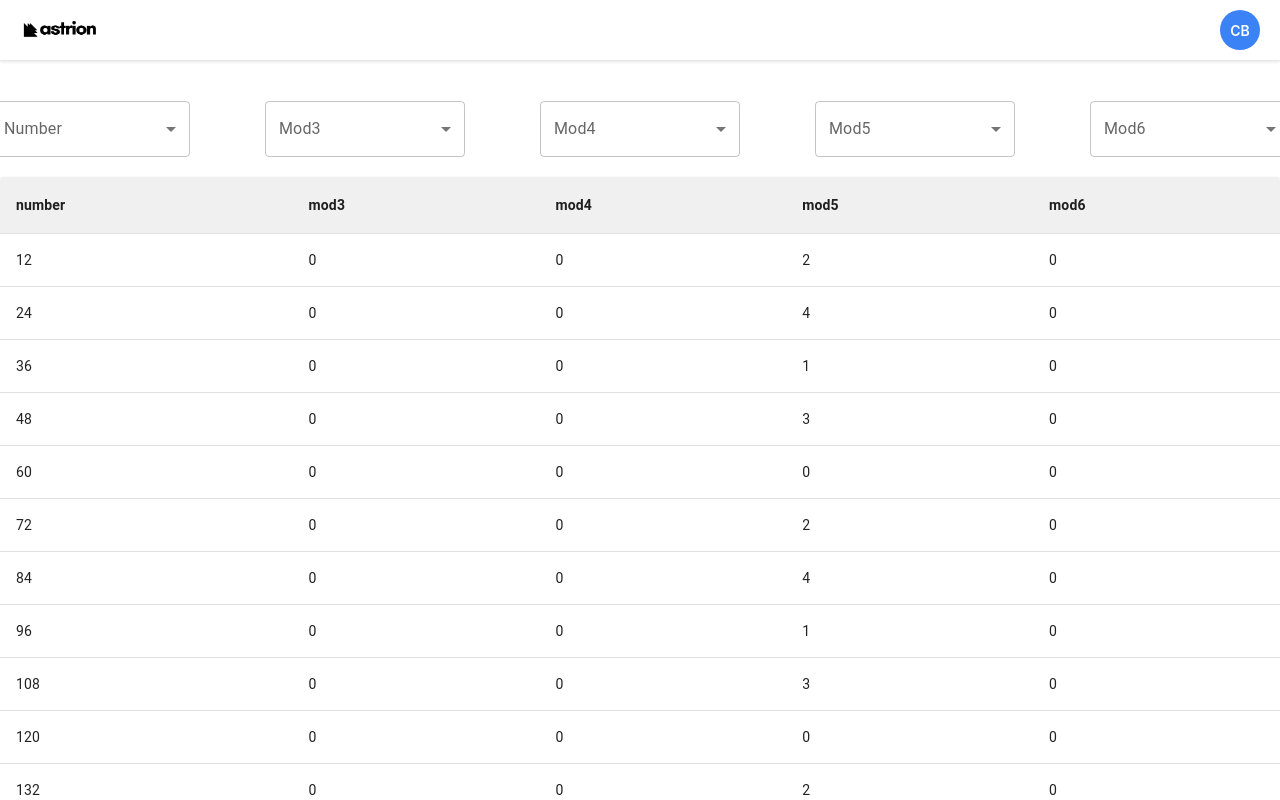
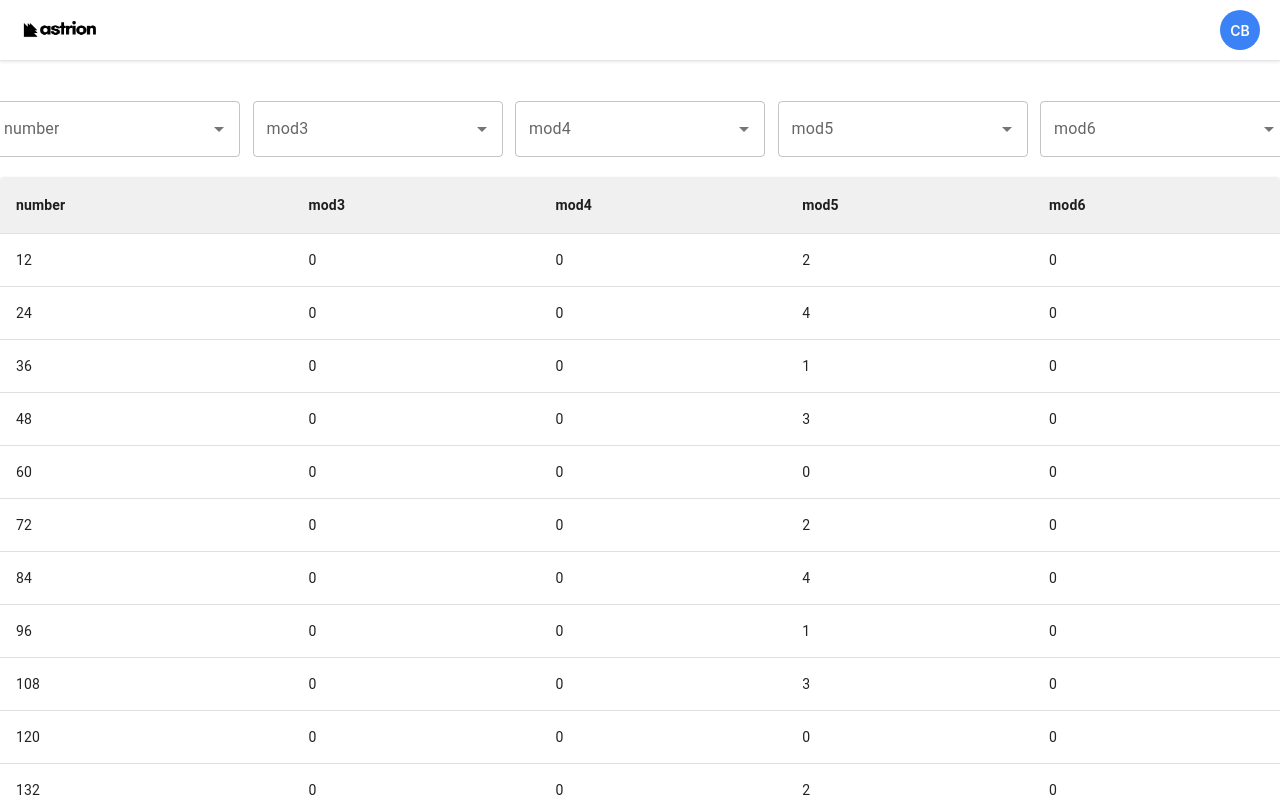
Before and after one commit to cole-britton/fe-filter-astrion, a React (Vite) app: page / in a window 1280 px wide. Shown: the top 800 px of the page. Built offline with nearby package versions, Linux system fonts and the light colour scheme.

Commit message:
implemented autocomplete

```diff
--- a/package.json
+++ b/package.json
@@ -18,6 +18,7 @@
     "react": "^19.1.0",
     "react-data-table-component": "^7.7.0",
     "react-dom": "^19.1.0",
+    "react-window": "^1.8.11",
     "styled-components": "^6.1.19",
     "typescript": "^4.9.5",
     "web-vitals": "^2.1.4"
@@ -51,6 +52,7 @@
     "@testing-library/react": "^16.3.0",
     "@types/node": "^24.0.1",
     "@types/papaparse": "^5.3.16",
+    "@types/react-window": "^1.8.8",
     "@vitejs/plugin-react": "^4.5.2",
     "jsdom": "^26.1.0",
     "vite": "^6.3.5",
--- a/src/App.tsx
+++ b/src/App.tsx
@@ -2,14 +2,20 @@ import { useEffect, useState } from "react";
 import Papa from "papaparse";
 import "./App.css";
 import CustomPaginationActionsTable from "./components/DataTableBase/DataTableBase";
-import MultipleSelect from "./components/MultiSelect/MultiSelect";
 import HeaderBar from "./components/HeaderBar/HeaderBar";
+import AutocompleteBase from "./components/AutoComplete/AutoComplete";
+import AutocompleteBigList from "./components/AutoCompleteBigList/AutoCompleteBigList";
+
+interface filterObject {
+  title: string;
+  options: string[];
+}
 
 function App() {
   const [tableHeaders, setTableHeaders] = useState<string[]>([]);
   const [tableRows, setTableRows] = useState<any[][]>([]);
   const [loading, setLoading] = useState<boolean>(true);
-  const [numberOptions, setNumberOptions] = useState<string[]>([]);
+  const [filterOptions, setFilterOptions] = useState<filterObject[]>([]);
 
   useEffect(() => {
     setLoading(true);
@@ -28,45 +34,38 @@ function App() {
             if (results.data && results.data.length > 0) {
               const headers = results.data[0] as string[];
               const rowsData = results.data.slice(1) as any[][];
-              // Filter out any potentially empty trailing rows from parsing
-              const nonEmptyRows = rowsData.filter((row) =>
-                row.some(
-                  (cell) => cell !== null && cell !== undefined && cell !== ""
-                )
-              );
+
               setTableHeaders(headers);
-              setTableRows(nonEmptyRows);
+              setTableRows(rowsData);
 
-              let numberColIndex = headers.findIndex(
-                (h) => h.toLowerCase() === "number"
-              );
-              if (numberColIndex === -1) {
-                numberColIndex = headers.findIndex(
-                  (h) => h.toLowerCase() === "numbers"
-                );
-              }
+              const allFilterOptions: filterObject[] = [];
 
-              if (numberColIndex !== -1) {
-                const allNumberValues = nonEmptyRows
-                  .map((row) => row[numberColIndex])
+              for (
+                let columnIndex = 0;
+                columnIndex < headers.length;
+                columnIndex++
+              ) {
+                const columnValues = rowsData
+                  .map((row) => row[columnIndex])
                   .filter(
                     (value) =>
                       value !== null && value !== undefined && value !== ""
                   );
 
-                const uniqueNumberValues = Array.from(
-                  new Set(allNumberValues.map(String))
+                const uniqueValues = Array.from(
+                  new Set(columnValues.map(String))
                 );
-                setNumberOptions(uniqueNumberValues);
-              } else {
-                console.error(
-                  "Column 'number' or 'numbers' not found in CSV headers."
-                );
-                setNumberOptions([]);
+
+                allFilterOptions.push({
+                  title: headers[columnIndex],
+                  options: uniqueValues,
+                });
               }
+
+              setFilterOptions(allFilterOptions);
             } else {
               console.error("Parsed CSV data is empty or invalid.");
-              setNumberOptions([]);
+              setFilterOptions([]);
             }
             setLoading(false);
           },
@@ -95,11 +94,19 @@ function App() {
         email="cbritton@gmail.com"
       />
       <div className="dropdown-container">
-        <MultipleSelect label="Number" options={numberOptions} />
-        <MultipleSelect label="Mod3" options={numberOptions} />
-        <MultipleSelect label="Mod4" options={numberOptions} />
-        <MultipleSelect label="Mod5" options={numberOptions} />
-        <MultipleSelect label="Mod6" options={numberOptions} />
+        <AutocompleteBigList
+          options={filterOptions[0]?.options || []}
+          label={filterOptions[0]?.title || ""}
+        />
+        {filterOptions.slice(1, 5).map((filter, idx) => (
+          <AutocompleteBase
+            key={idx}
+            options={
+              idx === 0 ? filter.options.slice(0, 10) : filter.options || []
+            }
+            label={filter.title || ""}
+          />
+        ))}
       </div>
       <CustomPaginationActionsTable
         headers={tableHeaders}
--- /dev/null
+++ b/src/components/AutoComplete/AutoComplete.tsx
@@ -0,0 +1,44 @@
+import Checkbox from "@mui/material/Checkbox";
+import TextField from "@mui/material/TextField";
+import Autocomplete from "@mui/material/Autocomplete";
+import CheckBoxOutlineBlankIcon from "@mui/icons-material/CheckBoxOutlineBlank";
+import CheckBoxIcon from "@mui/icons-material/CheckBox";
+
+const icon = <CheckBoxOutlineBlankIcon fontSize="small" />;
+const checkedIcon = <CheckBoxIcon fontSize="small" />;
+
+interface AutocompleteBaseProps {
+  label: string;
+  options: string[];
+}
+
+export default function AutocompleteBase({
+  label = "Select Options",
+  options = [],
+}: AutocompleteBaseProps) {
+  return (
+    <Autocomplete
+      multiple
+      id="checkboxes-tags-demo"
+      options={options}
+      disableCloseOnSelect
+      getOptionLabel={(option) => option}
+      renderOption={(props, option, { selected }) => {
+        const { key, ...optionProps } = props;
+        return (
+          <li key={key} {...optionProps}>
+            <Checkbox
+              icon={icon}
+              checkedIcon={checkedIcon}
+              style={{ marginRight: 8 }}
+              checked={selected}
+            />
+            {option}
+          </li>
+        );
+      }}
+      style={{ width: 250 }}
+      renderInput={(params) => <TextField {...params} label={label} />}
+    />
+  );
+}
--- /dev/null
+++ b/src/components/AutoCompleteBigList/AutoCompleteBigList.tsx
@@ -0,0 +1,151 @@
+import * as React from "react";
+import TextField from "@mui/material/TextField";
+import Autocomplete, { autocompleteClasses } from "@mui/material/Autocomplete";
+import useMediaQuery from "@mui/material/useMediaQuery";
+import Popper from "@mui/material/Popper";
+import { useTheme, styled } from "@mui/material/styles";
+import { VariableSizeList, ListChildComponentProps } from "react-window";
+import Typography from "@mui/material/Typography";
+
+interface AutocompleteBigListProps {
+  label: string;
+  options: string[];
+}
+
+function renderRow(props: ListChildComponentProps) {
+  const { data, index, style } = props;
+  const dataSet = data[index];
+  const inlineStyle = {
+    ...style,
+    top: (style.top as number) + 8,
+  };
+
+  const { key, ...optionProps } = dataSet[0];
+
+  return (
+    <Typography
+      key={key}
+      component="li"
+      {...optionProps}
+      noWrap
+      style={inlineStyle}
+    >
+      {`${dataSet[1]}`}
+    </Typography>
+  );
+}
+
+const OuterElementContext = React.createContext({});
+
+const OuterElementType = React.forwardRef<HTMLDivElement>((props, ref) => {
+  const outerProps = React.useContext(OuterElementContext);
+  return <div ref={ref} {...props} {...outerProps} />;
+});
+
+function useResetCache(data: any) {
+  const ref = React.useRef<VariableSizeList>(null);
+  React.useEffect(() => {
+    if (ref.current != null) {
+      ref.current.resetAfterIndex(0, true);
+    }
+  }, [data]);
+  return ref;
+}
+
+const ListboxComponent = React.forwardRef<
+  HTMLDivElement,
+  React.HTMLAttributes<HTMLElement>
+>(function ListboxComponent(props, ref) {
+  const { children, ...other } = props;
+  const itemData: React.ReactElement<unknown>[] = [];
+  (children as React.ReactElement<unknown>[]).forEach(
+    (
+      item: React.ReactElement<unknown> & {
+        children?: React.ReactElement<unknown>[];
+      }
+    ) => {
+      itemData.push(item);
+      itemData.push(...(item.children || []));
+    }
+  );
+
+  const theme = useTheme();
+  const smUp = useMediaQuery(theme.breakpoints.up("sm"), {
+    noSsr: true,
+  });
+  const itemCount = itemData.length;
+  const itemSize = smUp ? 36 : 48;
+
+  const getChildSize = (child: React.ReactElement<unknown>) => {
+    if (child.hasOwnProperty("group")) {
+      return 48;
+    }
+
+    return itemSize;
+  };
+
+  const getHeight = () => {
+    if (itemCount > 8) {
+      return 8 * itemSize;
+    }
+    return itemData.map(getChildSize).reduce((a, b) => a + b, 0);
+  };
+
+  const gridRef = useResetCache(itemCount);
+
+  return (
+    <div ref={ref}>
+      <OuterElementContext.Provider value={other}>
+        <VariableSizeList
+          itemData={itemData}
+          height={getHeight() + 2 * 8}
+          width="100%"
+          ref={gridRef}
+          outerElementType={OuterElementType}
+          innerElementType="ul"
+          itemSize={(index: number) => getChildSize(itemData[index])}
+          overscanCount={5}
+          itemCount={itemCount}
+        >
+          {renderRow}
+        </VariableSizeList>
+      </OuterElementContext.Provider>
+    </div>
+  );
+});
+
+const StyledPopper = styled(Popper)({
+  [`& .${autocompleteClasses.listbox}`]: {
+    boxSizing: "border-box",
+    "& ul": {
+      padding: 0,
+      margin: 0,
+    },
+  },
+});
+
+export default function AutocompleteBigList({
+  label = "Select Options",
+  options = [],
+}: AutocompleteBigListProps) {
+  return (
+    <Autocomplete
+      sx={{ width: 250 }}
+      disableListWrap
+      options={options}
+      renderInput={(params) => <TextField {...params} label={label} />}
+      renderOption={(props, option, state) =>
+        [props, option, state.index] as React.ReactNode
+      }
+      renderGroup={(params) => params as any}
+      slots={{
+        popper: StyledPopper,
+      }}
+      slotProps={{
+        listbox: {
+          component: ListboxComponent,
+        },
+      }}
+    />
+  );
+}
--- a/src/components/MultiSelect/MultiSelect.tsx
+++ /dev/null
@@ -1,82 +0,0 @@
-import * as React from "react";
-import { Theme, useTheme } from "@mui/material/styles";
-import OutlinedInput from "@mui/material/OutlinedInput";
-import InputLabel from "@mui/material/InputLabel";
-import MenuItem from "@mui/material/MenuItem";
-import FormControl from "@mui/material/FormControl";
-import Select, { SelectChangeEvent } from "@mui/material/Select";
-
-const ITEM_HEIGHT = 48;
-const ITEM_PADDING_TOP = 8;
-const MenuProps = {
-  PaperProps: {
-    style: {
-      maxHeight: ITEM_HEIGHT * 4.5 + ITEM_PADDING_TOP,
-      width: 250,
-    },
-  },
-};
-
-interface MultipleSelectProps {
-  label: string;
-  options: string[] | number[];
-}
-
-function getStyles(
-  option: string | number,
-  selectedValues: readonly (string | number)[],
-  theme: Theme
-) {
-  return {
-    fontWeight: selectedValues.includes(option)
-      ? theme.typography.fontWeightMedium
-      : theme.typography.fontWeightRegular,
-  };
-}
-
-export default function MultipleSelect({
-  label,
-  options = [],
-}: MultipleSelectProps) {
-  const theme = useTheme();
-  const [selectedValues, setSelectedValues] = React.useState<
-    Array<string | number>
-  >([]);
-
-  const handleChange = (event: SelectChangeEvent<typeof selectedValues>) => {
-    const {
-      target: { value },
-    } = event;
-    setSelectedValues(typeof value === "string" ? value.split(",") : value);
-  };
-
-  const selectId = `${label.toLowerCase().replace(/\s+/g, "-")}-select`;
-  const labelId = `${label.toLowerCase().replace(/\s+/g, "-")}-label`;
-
-  return (
-    <div>
-      <FormControl sx={{ m: 1, width: 200, margin: 0 }}>
-        <InputLabel id={labelId}>{label}</InputLabel>
-        <Select
-          labelId={labelId}
-          id={selectId}
-          multiple
-          value={selectedValues}
-          onChange={handleChange}
-          input={<OutlinedInput label={label} />}
-          MenuProps={MenuProps}
-        >
-          {options.map((option) => (
-            <MenuItem
-              key={option}
-              value={option}
-              style={getStyles(option, selectedValues, theme)}
-            >
-              {option}
-            </MenuItem>
-          ))}
-        </Select>
-      </FormControl>
-    </div>
-  );
-}
```
Also changed, not shown: src/components/MultiSelect/MultiSelect.css (deleted), 1 other file (tests, documents, lock files or other folders).
